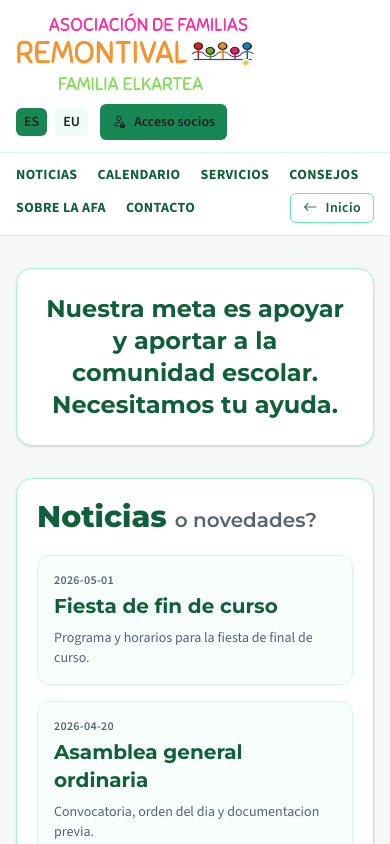
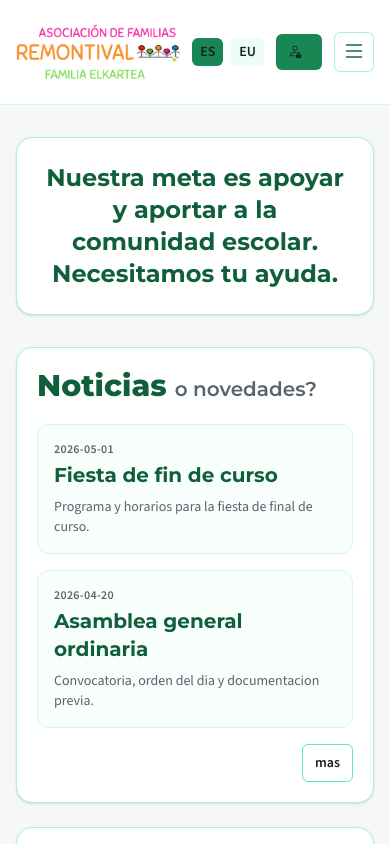
Before and after one commit to robeche/afa, a Next.js app: page /es in a window 390 px wide. Shown: the top 844 px of the page. Built offline with nearby package versions, Linux system fonts and the light colour scheme.

Commit message:
feat: menu hamburguesa para movil

```diff
--- /dev/null
+++ b/src/components/layout/mobile-nav.tsx
@@ -0,0 +1,74 @@
+"use client";
+
+import { useState } from "react";
+import Link from "next/link";
+
+interface NavItem {
+  label: string;
+  href: string;
+  children?: { label: string; href: string }[];
+}
+
+interface MobileNavProps {
+  items: NavItem[];
+}
+
+export function MobileNav({ items }: MobileNavProps) {
+  const [open, setOpen] = useState(false);
+
+  return (
+    <div className="md:hidden">
+      <button
+        onClick={() => setOpen((v) => !v)}
+        aria-label={open ? "Cerrar menú" : "Abrir menú"}
+        className="flex h-10 w-10 items-center justify-center rounded-md border border-emerald-200 text-[var(--color-primary-dark)] hover:bg-emerald-50"
+      >
+        {open ? (
+          <i className="bi bi-x-lg text-xl" />
+        ) : (
+          <i className="bi bi-list text-2xl" />
+        )}
+      </button>
+
+      {open && (
+        <nav className="absolute left-0 right-0 z-50 border-t border-emerald-100 bg-white shadow-lg">
+          <ul className="container-base divide-y divide-emerald-50 py-2">
+            {items.map((item) => (
+              <li key={item.label}>
+                {item.children ? (
+                  <details className="group">
+                    <summary className="flex cursor-pointer list-none items-center justify-between py-3 font-bold uppercase tracking-wide text-[var(--color-primary-dark)] [&::-webkit-details-marker]:hidden">
+                      {item.label}
+                      <i className="bi bi-chevron-down text-sm group-open:rotate-180 transition-transform" />
+                    </summary>
+                    <ul className="pb-2 pl-4">
+                      {item.children.map((child) => (
+                        <li key={child.label}>
+                          <Link
+                            href={child.href}
+                            onClick={() => setOpen(false)}
+                            className="block py-2 text-sm font-semibold text-[var(--color-muted)] hover:text-[var(--color-primary)]"
+                          >
+                            {child.label}
+                          </Link>
+                        </li>
+                      ))}
+                    </ul>
+                  </details>
+                ) : (
+                  <Link
+                    href={item.href}
+                    onClick={() => setOpen(false)}
+                    className="block py-3 font-bold uppercase tracking-wide text-[var(--color-primary-dark)] hover:text-[var(--color-primary)]"
+                  >
+                    {item.label}
+                  </Link>
+                )}
+              </li>
+            ))}
+          </ul>
+        </nav>
+      )}
+    </div>
+  );
+}
--- a/src/components/layout/site-header.tsx
+++ b/src/components/layout/site-header.tsx
@@ -4,6 +4,7 @@ import Link from "next/link";
 import { getDictionary } from "@/lib/i18n";
 import type { Lang } from "@/types/domain";
 import { LanguageSwitcher } from "@/components/ui/language-switcher";
+import { MobileNav } from "@/components/layout/mobile-nav";
 
 interface SiteHeaderProps {
   lang: Lang;
@@ -19,10 +20,27 @@ export function SiteHeader({ lang }: SiteHeaderProps) {
     sobreAfa: isBasque ? "AFAri buruz" : "Sobre la AFA",
   };
 
+  const navItems = [
+    { label: dictionary.menu.noticias, href: `/${lang}/noticias` },
+    { label: labels.calendario, href: `/${lang}/actividades` },
+    {
+      label: labels.servicios,
+      href: "#",
+      children: [
+        { label: dictionary.menu.extraescolares, href: `/${lang}/actividades` },
+        { label: dictionary.menu.aulaMatinal, href: `/${lang}/actividades` },
+        { label: dictionary.menu.comedor, href: `/${lang}/comedor` },
+      ],
+    },
+    { label: dictionary.menu.consejos, href: `/${lang}/consejos` },
+    { label: labels.sobreAfa, href: `/${lang}/concurso` },
+    { label: dictionary.menu.contacto, href: `/${lang}/contacto` },
+  ];
+
   return (
-    <header className="border-b border-emerald-100 bg-white">
+    <header className="relative border-b border-emerald-100 bg-white">
       <div className="container-base py-3">
-        <div className="flex flex-col gap-3 md:flex-row md:items-center md:justify-between">
+        <div className="flex items-center justify-between gap-3">
           <Link href={`/${lang}`} className="flex items-center">
             <Image
               src={`${process.env.NEXT_PUBLIC_BASE_PATH ?? ""}/assets/logos/LogoHorizontal.png`}
@@ -41,13 +59,14 @@ export function SiteHeader({ lang }: SiteHeaderProps) {
               className="rounded-md bg-[var(--color-primary)] px-3 py-2 text-sm font-semibold text-white hover:bg-[var(--color-primary-dark)]"
             >
               <i className="bi bi-person-lock mr-2" />
-              {dictionary.login}
+              <span className="hidden sm:inline">{dictionary.login}</span>
             </Link>
+            <MobileNav items={navItems} />
           </div>
         </div>
       </div>
 
-      <nav className="border-t border-emerald-100 bg-white text-[var(--color-primary-dark)]">
+      <nav className="hidden border-t border-emerald-100 bg-white text-[var(--color-primary-dark)] md:block">
         <div className="container-base">
           <ul className="flex flex-wrap items-center gap-x-5 gap-y-2 py-3 text-sm font-bold uppercase tracking-wide md:text-base">
             <li>
@@ -67,26 +86,17 @@ export function SiteHeader({ lang }: SiteHeaderProps) {
                 <summary className="list-none cursor-pointer hover:text-[var(--color-primary)]">{labels.servicios}</summary>
                 <ul className="absolute left-0 z-20 mt-2 min-w-52 rounded-xl border border-emerald-100 bg-white p-2 shadow-lg">
                   <li>
-                    <Link
-                      href={`/${lang}/actividades`}
-                      className="block rounded-md px-3 py-2 text-sm font-semibold normal-case hover:bg-emerald-50"
-                    >
+                    <Link href={`/${lang}/actividades`} className="block rounded-md px-3 py-2 text-sm font-semibold normal-case hover:bg-emerald-50">
                       {dictionary.menu.extraescolares}
                     </Link>
                   </li>
                   <li>
-                    <Link
-                      href={`/${lang}/actividades`}
-                      className="block rounded-md px-3 py-2 text-sm font-semibold normal-case hover:bg-emerald-50"
-                    >
+                    <Link href={`/${lang}/actividades`} className="block rounded-md px-3 py-2 text-sm font-semibold normal-case hover:bg-emerald-50">
                       {dictionary.menu.aulaMatinal}
                     </Link>
                   </li>
                   <li>
-                    <Link
-                      href={`/${lang}/comedor`}
-                      className="block rounded-md px-3 py-2 text-sm font-semibold normal-case hover:bg-emerald-50"
-                    >
+                    <Link href={`/${lang}/comedor`} className="block rounded-md px-3 py-2 text-sm font-semibold normal-case hover:bg-emerald-50">
                       {dictionary.menu.comedor}
                     </Link>
                   </li>
@@ -111,16 +121,6 @@ export function SiteHeader({ lang }: SiteHeaderProps) {
                 {dictionary.menu.contacto}
               </Link>
             </li>
-
-            <li className="ml-auto">
-                <Link
-                  href={`/${lang}`}
-                  className="inline-flex items-center gap-2 rounded-md border border-emerald-300 px-3 py-1 text-sm font-semibold normal-case text-[var(--color-primary-dark)] hover:bg-emerald-50"
-                >
-                  <i className="bi bi-arrow-left" />
-                  {dictionary.menu.inicio}
-                </Link>
-            </li>
           </ul>
         </div>
       </nav>
```
